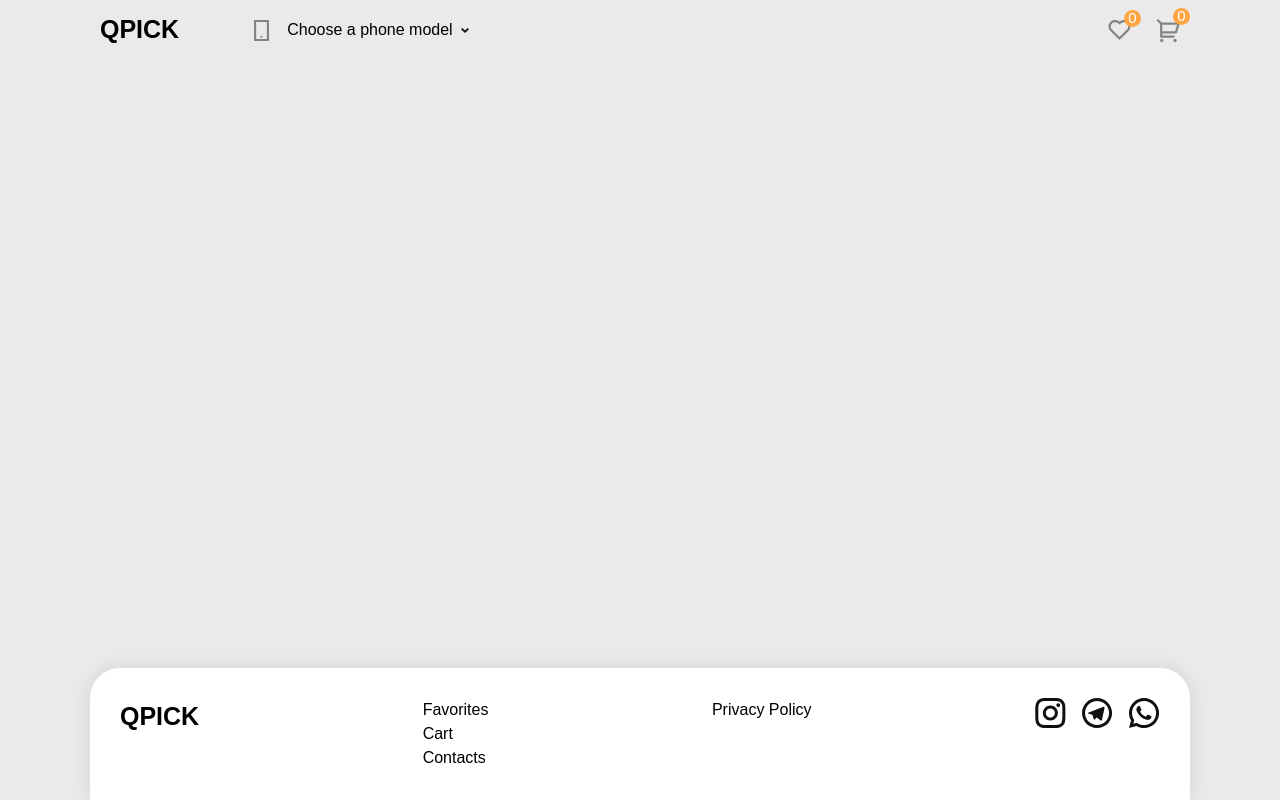
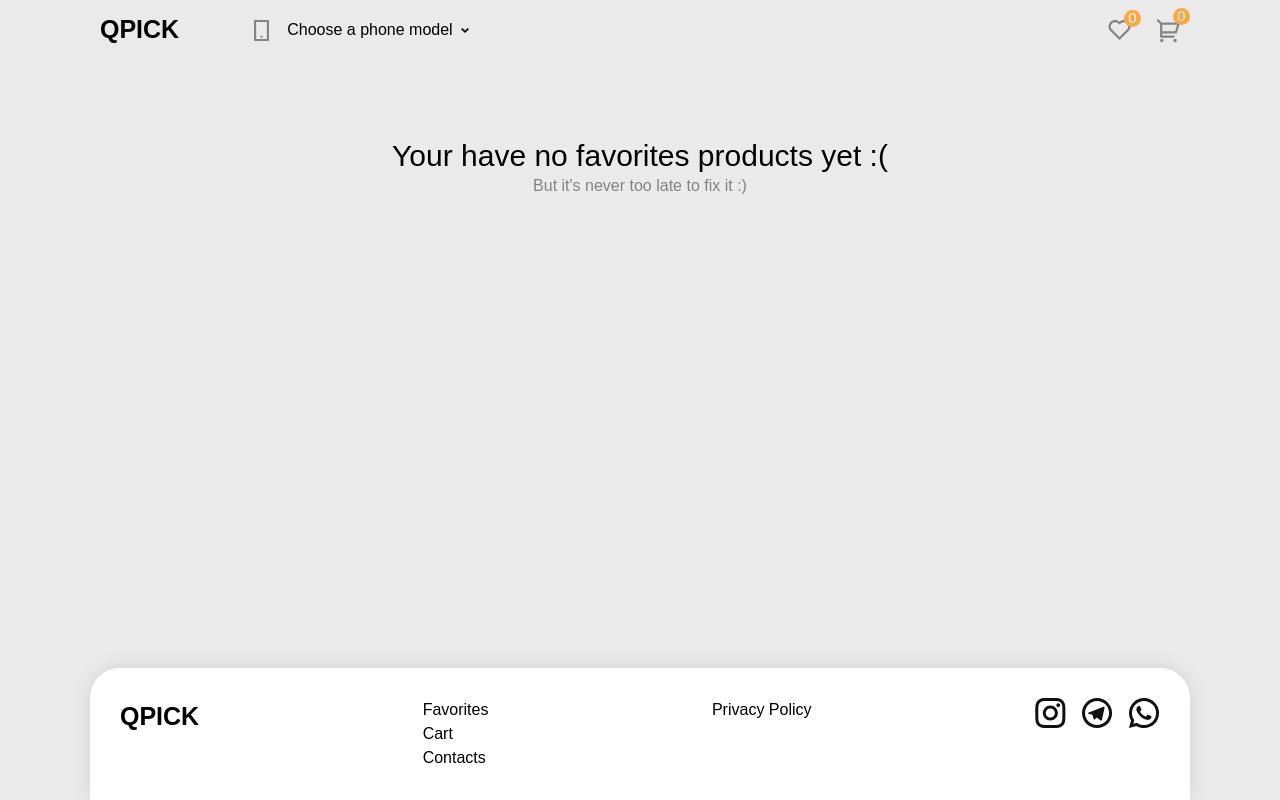
Before and after one commit to andriiafanasiev/QPICK, a React (Create React App) app: page /favorites in a window 1280 px wide. Built offline with nearby package versions, Linux system fonts and the light colour scheme.

Commit message:
Added text while Favorites are empty

```diff
--- a/src/App.jsx
+++ b/src/App.jsx
@@ -15,7 +15,6 @@ function App() {
     JSON.parse(localStorage.getItem('products')) || productsArray
   );
 
-  // Оновлення списку товарів в localStorage
   const saveProductsToLocalStorage = (updatedProducts) => {
     localStorage.setItem('products', JSON.stringify(updatedProducts));
   };
--- a/src/pages/Favorites.jsx
+++ b/src/pages/Favorites.jsx
@@ -2,12 +2,24 @@ import React from 'react';
 import ProductItem from '../components/ProductItem';
 
 function Favorites({ products, handleToogleToFavorites }) {
+  const favoritesProducts = products.filter((product) => product.isFavorite);
+
   return (
     <div className="flex flex-col max-w-[1100px] mx-auto pl-[5px] pr-[5px] mt-[22px]">
-      <div className="grid grid-cols-1 md:grid-cols-2 lg:grid-cols-3 gap-7 w-full">
-        {products
-          .filter((product) => product.isFavorite)
-          .map((product) => (
+      {favoritesProducts.length === 0 ? (
+        <div className="flex flex-col items-center justify-center gap-8 mt-14 mb-14">
+          <div className="text-center">
+            <h2 className="text-3xl font-medium text-gray-800">
+              Your have no favorites products yet :(
+            </h2>
+            <p className="text-[#838383]">
+              But it's never too late to fix it :)
+            </p>
+          </div>
+        </div>
+      ) : (
+        <div className="grid grid-cols-1 md:grid-cols-2 lg:grid-cols-3 gap-7 w-full">
+          {favoritesProducts.map((product) => (
             <ProductItem
               key={product.id}
               name={product.name}
@@ -19,7 +31,8 @@ function Favorites({ products, handleToogleToFavorites }) {
               toogleToFavorites={() => handleToogleToFavorites(product)}
             />
           ))}
-      </div>
+        </div>
+      )}
     </div>
   );
 }
```
